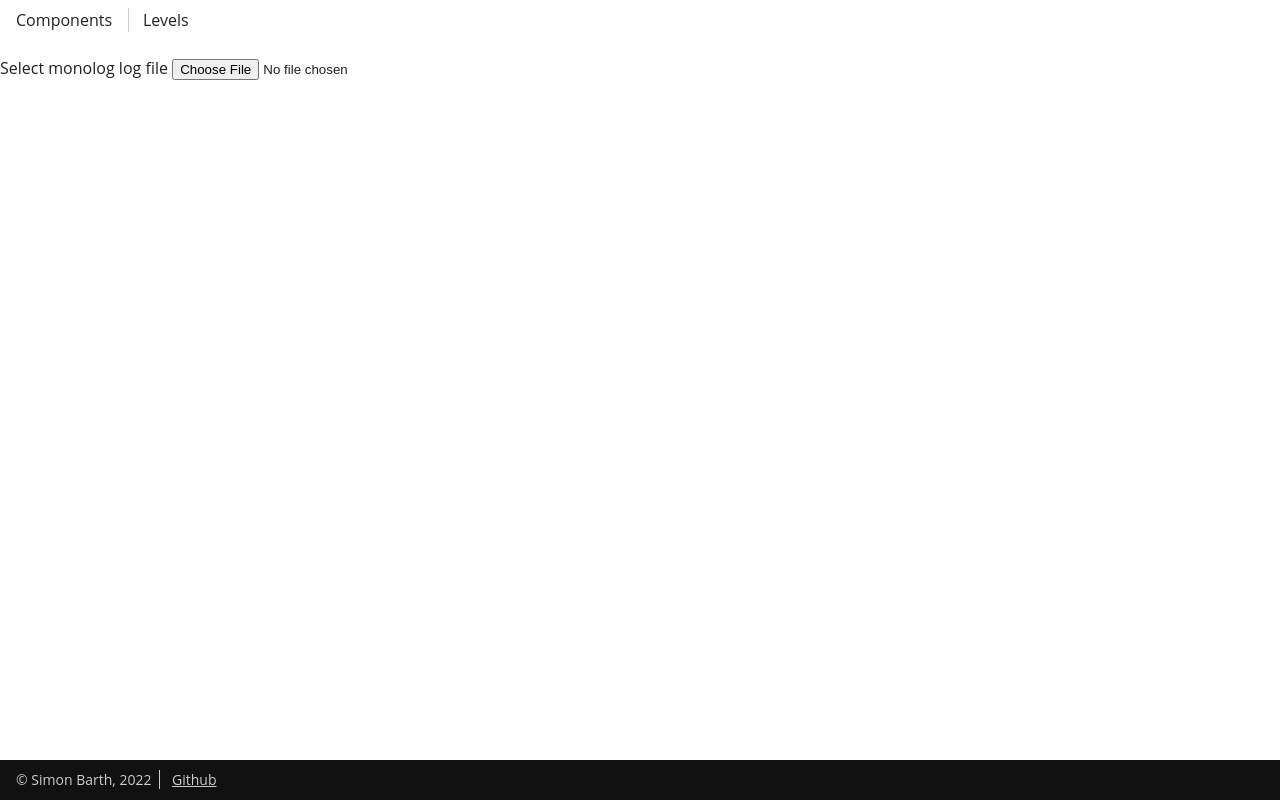
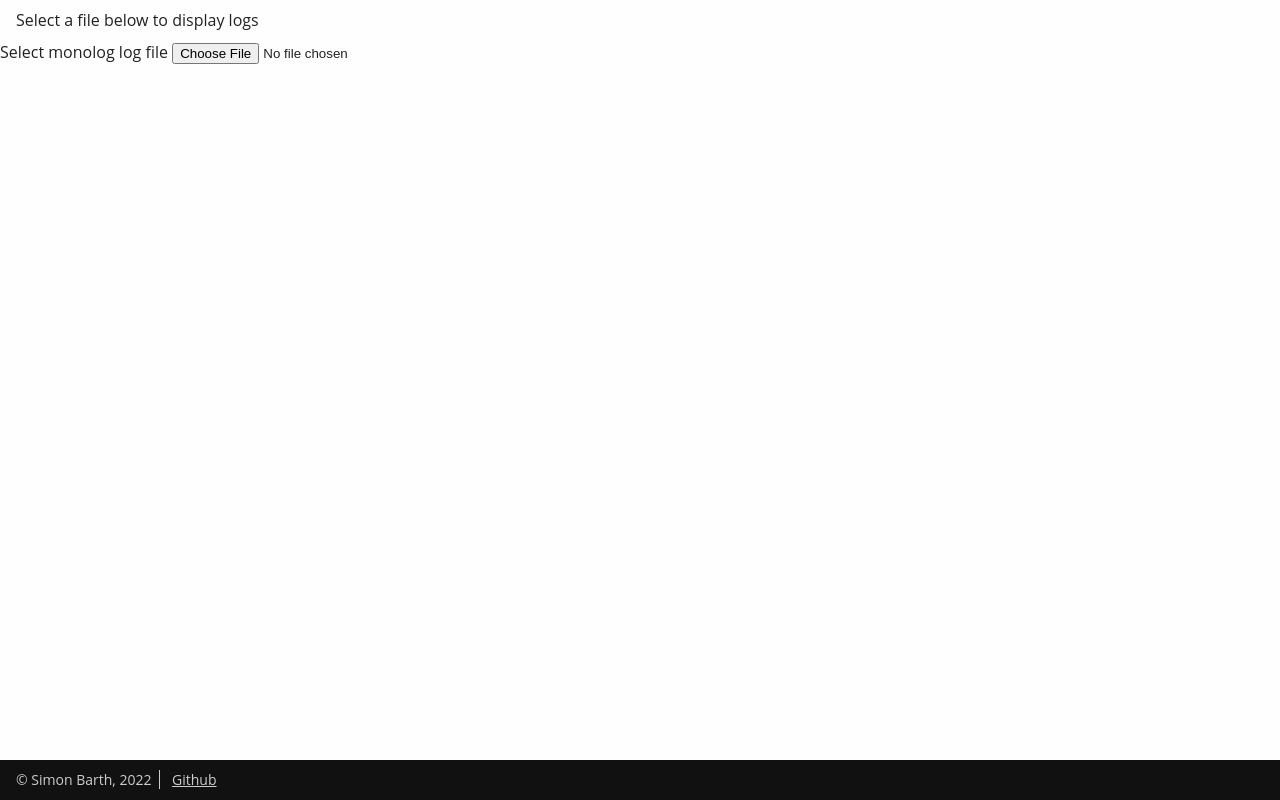
Before and after one commit to Data5tream/monolog-web-viewer, a Svelte app: page / in a window 1280 px wide. Built offline with nearby package versions, Linux system fonts and the light colour scheme.

Commit message:
improve header display

```diff
--- a/src/App.svelte
+++ b/src/App.svelte
@@ -19,7 +19,7 @@
   });
 </script>
 
-<Header/>
+<Header {fileLoaded}/>
 <main>
     {#if fileLoaded}
         <LogViewer {data}/>
--- a/src/components/Filters.svelte
+++ b/src/components/Filters.svelte
@@ -4,20 +4,24 @@
 
   let comps = [];
   components.subscribe((val) => comps = val);
+  let activeComps;
+  $: activeComps = comps.filter(c => c.active).length;
 
   let lvls = [];
   levels.subscribe((val) => lvls = val);
+  let activeLvls;
+  $: activeLvls = lvls.filter(l => l.active).length;
 </script>
 
 <div class="tag-container">
     <div class="components">
-        <div>Components</div>
+        <div>Components <span>({activeComps}/{comps.length})</span></div>
         {#each comps as comp}
             <Filter filter="components" title={comp.name} active={comp.active}/>
         {/each}
     </div>
     <div class="levels">
-        <div>Levels</div>
+        <div>Levels <span>({activeLvls}/{lvls.length})</span></div>
         {#each lvls as lvl}
             <Filter filter="levels" title={lvl.name} active={lvl.active} color={lvl.name.toLowerCase()} />
         {/each}
--- a/src/components/Header.svelte
+++ b/src/components/Header.svelte
@@ -1,9 +1,15 @@
 <script lang="ts">
   import Filters from './Filters.svelte';
+
+  export let fileLoaded;
 </script>
 
 <header>
-    <Filters/>
+    {#if fileLoaded}
+        <Filters/>
+    {:else}
+        <span>Select a file below to display logs</span>
+    {/if}
 </header>
 
 <style>
```
